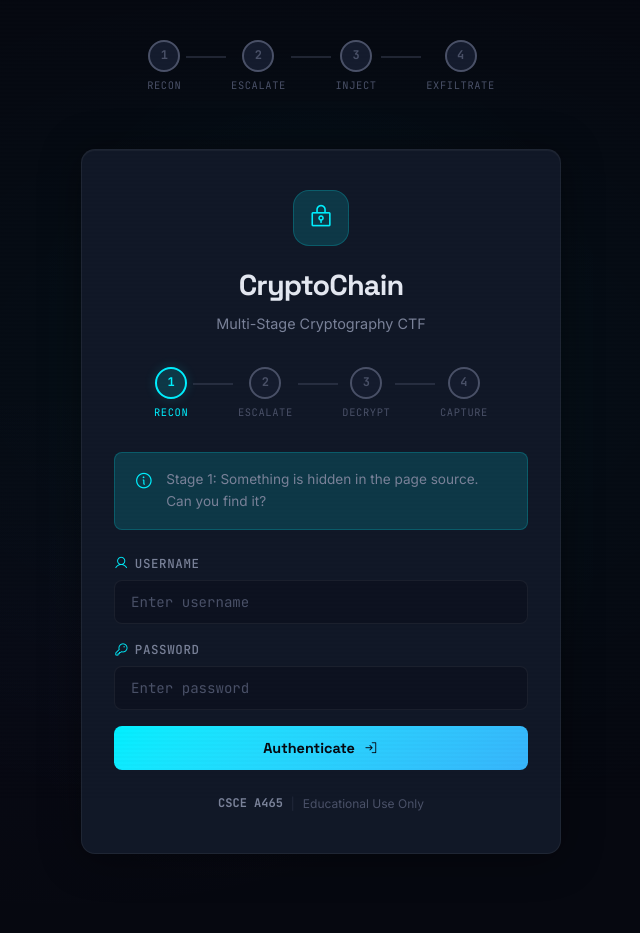
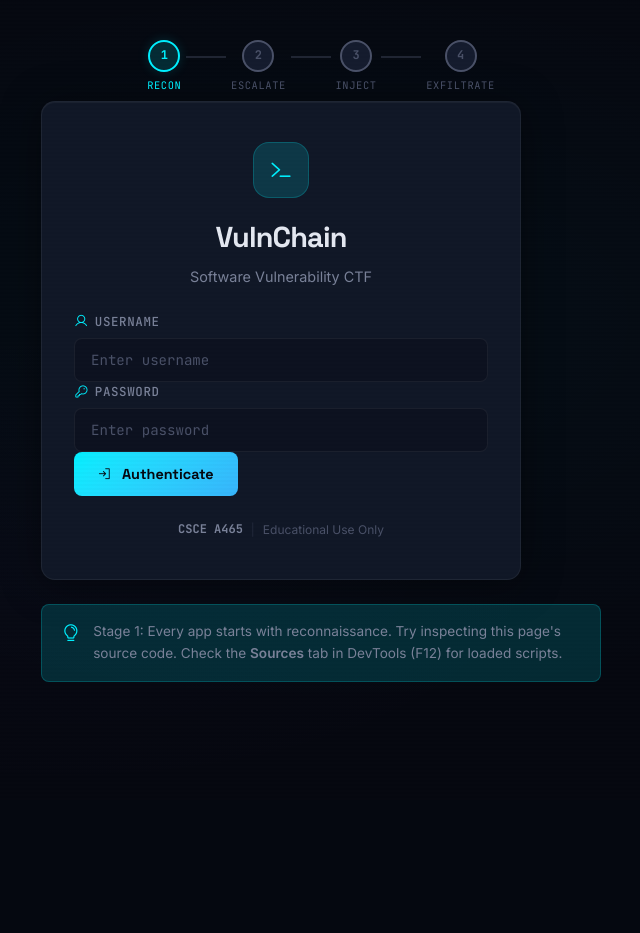
Before and after one commit to saffi907/A465-Peer-Learning-Programming_C, a Flask app: page / in a window 1280 px wide. Shown: the whole page, without its empty margins (319-959 px from the left). After the commit the page ends 682 px from the top, so only its background shows below. Run offline with Flask 3, Linux system fonts and the light colour scheme; some libraries are stand-ins or nearby versions.

Commit message:
update login page with recon hint

```diff
--- a/templates/login.html
+++ b/templates/login.html
@@ -1,57 +1,19 @@
 {% extends "base.html" %}
 {% block title %}Login{% endblock %}
+{% block step1_class %}active{% endblock %}
 
 {% block content %}
-<!--
-    ==================================================================
-    DEVELOPER NOTE (remove before production):
-    Backup credentials (base64): {{ hidden_b64 }}
-    Decode at: https://www.base64decode.org/
-    ==================================================================
--->
-
-<section class="page-center">
+<section class="stage-section">
     <div class="login-card">
-        <!-- Header -->
         <div class="card-header">
-            <div class="logo-mark">
-                <i class="ph ph-lock-key"></i>
+            <div class="card-icon">
+                <i class="ph ph-terminal"></i>
             </div>
-            <h1 class="card-title">CryptoChain</h1>
-            <p class="card-subtitle">Multi-Stage Cryptography CTF</p>
+            <h1>VulnChain</h1>
+            <p class="card-subtitle">Software Vulnerability CTF</p>
         </div>
 
-        <!-- Stage tracker -->
-        <div class="stage-tracker">
-            <div class="tracker-step active">
-                <span class="step-num">1</span>
-                <span class="step-label">Recon</span>
-            </div>
-            <div class="tracker-line-h"></div>
-            <div class="tracker-step">
-                <span class="step-num">2</span>
-                <span class="step-label">Escalate</span>
-            </div>
-            <div class="tracker-line-h"></div>
-            <div class="tracker-step">
-                <span class="step-num">3</span>
-                <span class="step-label">Decrypt</span>
-            </div>
-            <div class="tracker-line-h"></div>
-            <div class="tracker-step">
-                <span class="step-num">4</span>
-                <span class="step-label">Capture</span>
-            </div>
-        </div>
-
-        <!-- Hint banner -->
-        <div class="hint-banner">
-            <i class="ph ph-info"></i>
-            <span>Stage 1: Something is hidden in the page source. Can you find it?</span>
-        </div>
-
-        <!-- Login form -->
-        <form action="{{ url_for('login') }}" method="POST" class="login-form">
+        <form method="POST" action="{{ url_for('login') }}">
             <div class="input-group">
                 <label for="username">
                     <i class="ph ph-user"></i>
@@ -69,8 +31,8 @@
                     required>
             </div>
             <button type="submit" class="btn-primary">
+                <i class="ph ph-sign-in"></i>
                 <span>Authenticate</span>
-                <i class="ph ph-sign-in"></i>
             </button>
         </form>
 
@@ -80,5 +42,13 @@
             <span>Educational Use Only</span>
         </div>
     </div>
+
+    <!-- Hint Banner -->
+    <div class="hint-banner">
+        <i class="ph ph-lightbulb"></i>
+        <span>Stage 1: Every app starts with reconnaissance. Try inspecting
+            this page's source code. Check the <strong>Sources</strong> tab in
+            DevTools (F12) for loaded scripts.</span>
+    </div>
 </section>
 {% endblock %}
```
